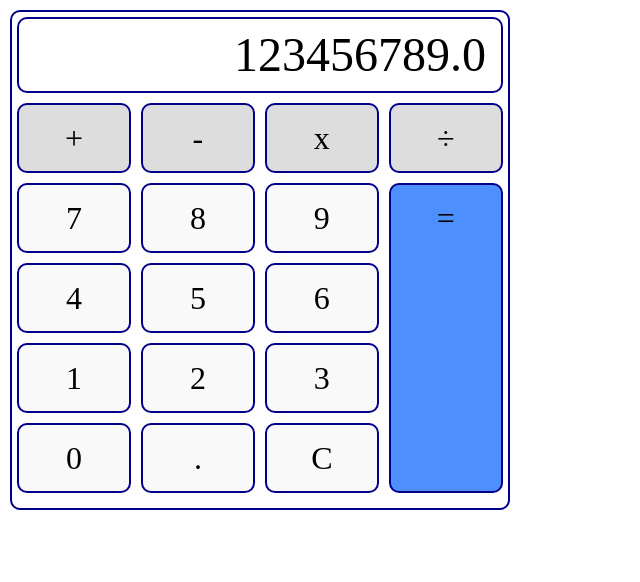
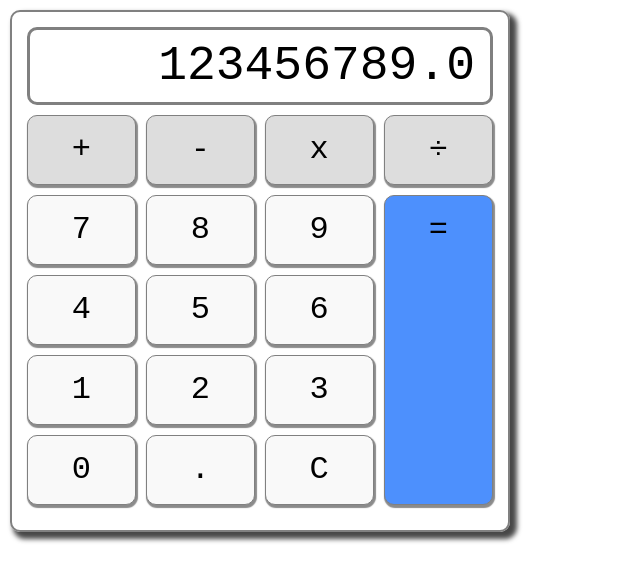
Before and after one commit to Strukturavaltas-03-Frontend-2022/js2-projekt-calculator-tamaslud, a plain HTML site: page index.html in a window 1280 px wide. Shown: the whole page, without its empty margins (0-640 px from the left). Drawn offline with Linux system fonts and the light colour scheme.

Commit message:
HTML CSS ready

```diff
--- a/css/style.css
+++ b/css/style.css
@@ -12,8 +12,10 @@ body {
     flex-direction: column;
     width: 500px;
     margin: 10px;
-    border: 2px solid darkblue;
+    padding: 10px;
+    border: 2px solid gray;
     border-radius: 10px;
+    box-shadow: 5px 5px 5px 2px rgba(0,0,0,0.72);
 }
 
 /* flexboxes */
@@ -22,12 +24,11 @@ body {
     text-align: right;
     line-height: 1.5em;
     font-size: 3rem;
+    font-family: monospace;
     margin: 5px;
     padding: 10;
-    border: 2px solid darkblue;
-    border: 2px solid darkblue;
+    border: 3px solid gray;
     border-radius: 10px;
-
 }
 .displayNumbers {
     padding-right: 15px;
@@ -97,11 +98,13 @@ body {
     display: block;
     height: 70px;
     margin: auto;
-    border: 2px solid darkblue;
+    border: 1px solid gray;
     border-radius: 10px;
+    font-family: monospace;
     font-size: 2rem;
     text-align: center;
     padding-top: 15px;
+    box-shadow: 1px 2px 1px 1px rgba(100,100,100,0.75);
 
 }
 .btn-operator {
```
